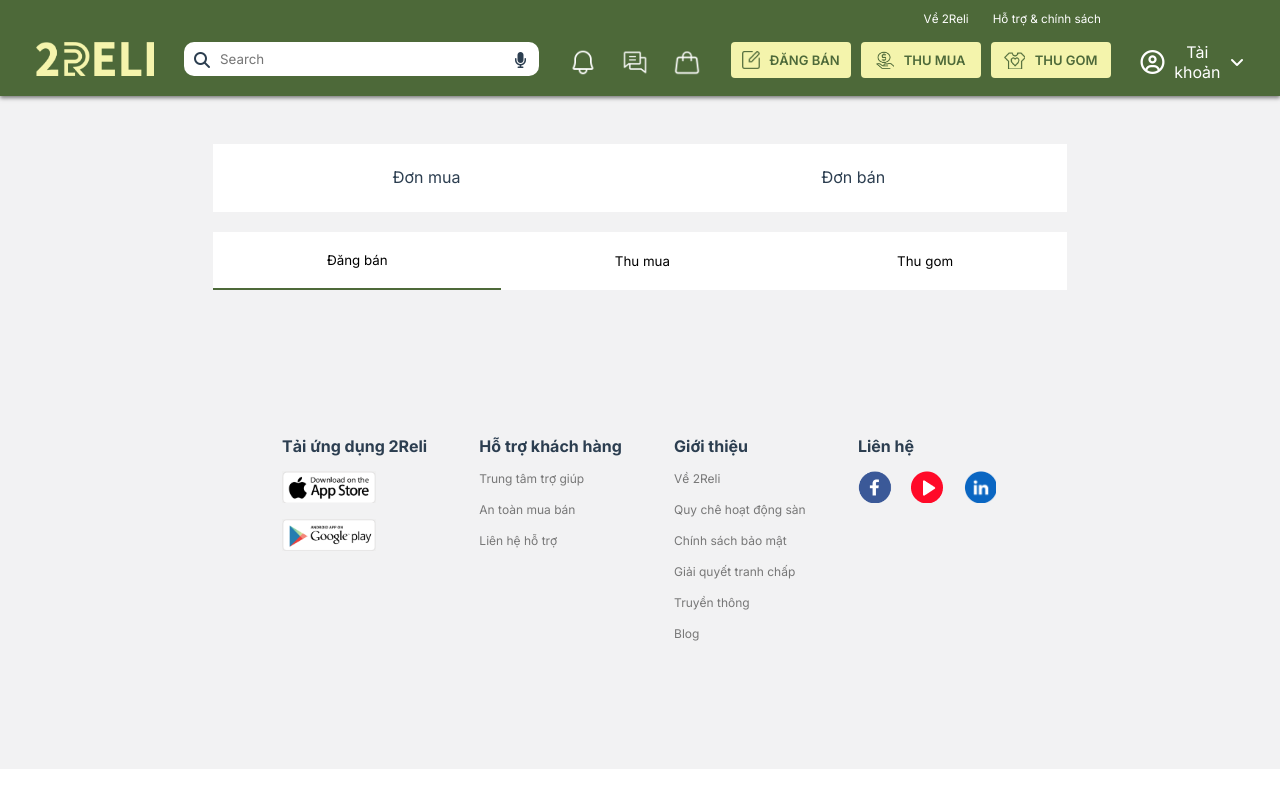
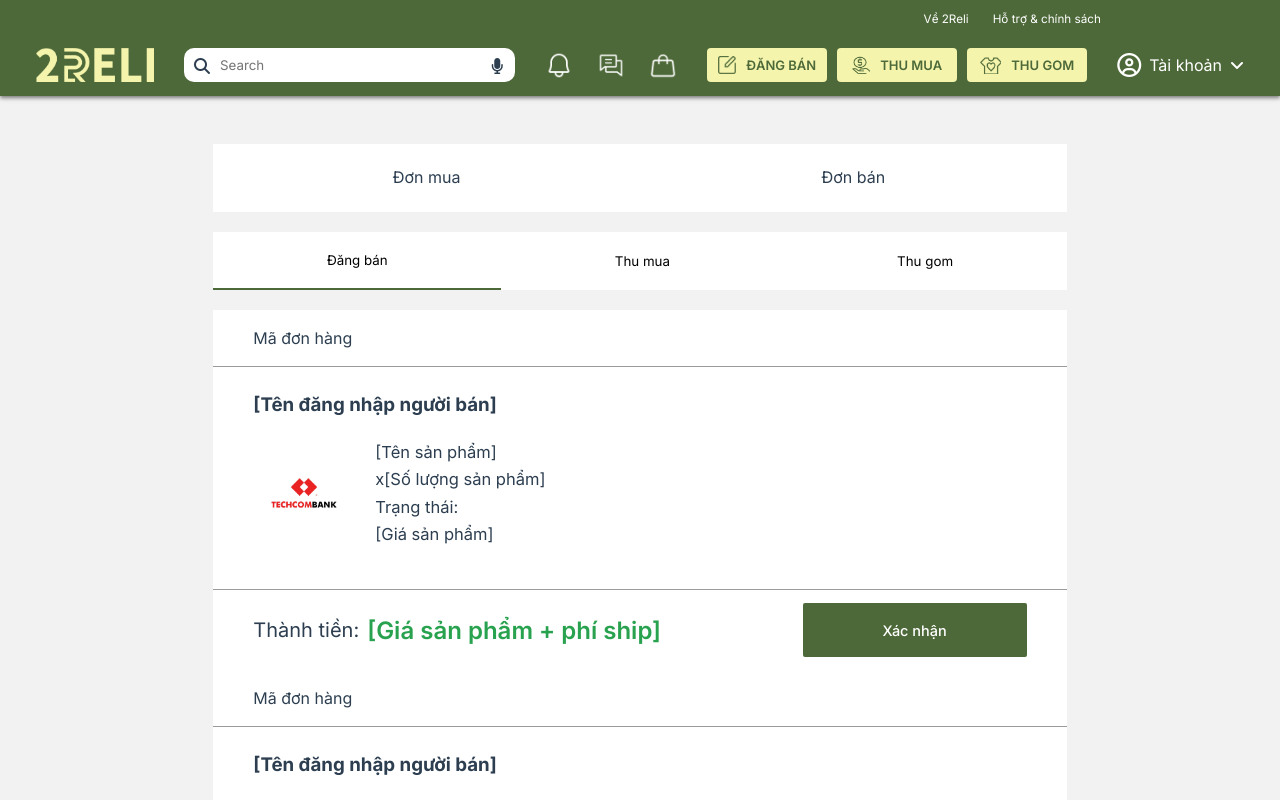
Before and after one commit to dtthanh257/2-reli, a Vue app: page /productmanage in a window 1280 px wide. Both pictures are taken after a click on the element "Đơn mua". Shown: the top 800 px of the page. Built offline with nearby package versions, Linux system fonts and the light colour scheme.

Commit message:
`update`: update

```diff
--- a/src/components/Navbar/index.vue
+++ b/src/components/Navbar/index.vue
@@ -19,7 +19,7 @@
       </div>
       <div class="nav-acc flex-row">
         <i class="fa-regular fa-circle-user" style="font-size: 24px"></i>
-        <span>Tài khoản</span>
+        <span style="white-space: nowrap">Tài khoản</span>
         <i class="fa-solid fa-angle-down"></i>
         <AccDroplist></AccDroplist>
       </div>
--- a/src/components/ProductCard/index.vue
+++ b/src/components/ProductCard/index.vue
@@ -17,9 +17,21 @@
           <div class="product-card-price">[Giá sản phẩm]</div>
         </div>
       </div>
-      <div class="product-cart-payload gap-8">
-        <p>Thành tiền:</p>
-        <div class="product-cart-pay">[Giá sản phẩm +phí ship]</div>
+      <div
+        class="flex-row"
+        style="
+          border-top: 1px solid var(--border-color);
+          align-items: center;
+          justify-content: space-between;
+        "
+      >
+        <div class="product-card-payload gap-8">
+          <p style="padding: 0">Thành tiền:</p>
+          <div class="product-card-pay">[Giá sản phẩm + phí ship]</div>
+        </div>
+        <button class="product-card-btn nor-btn" v-if="buttonLabel">
+          {{ buttonLabel }}
+        </button>
       </div>
     </div>
   </div>
@@ -27,5 +39,8 @@
 <script>
 export default {
   name: "ProductCard",
+  props: {
+    buttonLabel: String,
+  },
 };
 </script>
--- a/src/css/product.css
+++ b/src/css/product.css
@@ -58,17 +58,16 @@
   background-image: url(../../public/img/assets/techcombank-logo.jpg);
 }
 
-.product-cart-payload {
+.product-card-payload {
   height: 80px;
   align-items: center;
   display: flex;
   padding-left: 40px;
-  border-top: 1px solid var(--border-color);
 }
-.product-cart-payload p {
+.product-card-payload p {
   font-size: 20px;
 }
-.product-cart-pay {
+.product-card-pay {
   display: flex;
   align-items: center;
   font-size: 24px;
@@ -87,3 +86,13 @@
 .isTrue {
   border-bottom: 2px solid var(--primary-color);
 }
+.product-card-btn {
+  height: 54px !important;
+  width: 224px;
+  border-radius: 2px;
+  color: white;
+  background-color: var(--primary-color);
+  font-size: 18px;
+  font-weight: 500;
+  margin-right: 40px;
+}
--- a/src/pages/ProductManage/index.vue
+++ b/src/pages/ProductManage/index.vue
@@ -53,6 +53,11 @@
             Thu gom
           </button>
         </div>
+        <div id="dangbanTrue">
+          <ProductCard buttonLabel="Xác nhận"></ProductCard>
+          <ProductCard buttonLabel="Đã chuẩn bị hàng"></ProductCard>
+          <ProductCard buttonLabel="Giao hàng thành công"></ProductCard>
+        </div>
       </div>
     </div>
     <div class="grid-12"></div>
@@ -76,6 +81,7 @@ export default {
       thugom: false,
       donmua: null,
       donban: null,
+      dangbanTrue: null,
     };
   },
   components: {
@@ -86,6 +92,7 @@ export default {
   mounted() {
     this.donmua = document.querySelector("#donmuaTrue");
     this.donban = document.querySelector("#donbanTrue");
+    this.dangbanTrue = document.querySelector("#dangbanTrue");
   },
   methods: {
     toggleActiBuy() {
@@ -116,11 +123,17 @@ export default {
       this.dangban = true;
       this.thumua = false;
       this.thugom = false;
+      if (this.dangban == true) {
+        this.dangbanTrue.style.display = "block";
+      }
     },
     toggleThuMua() {
       this.thumua = true;
       this.dangban = false;
       this.thugom = false;
+      if (this.thumua == true) {
+        this.dangbanTrue.style.display = "none";
+      }
     },
     toggleThuGom() {
       this.thugom = true;
```
